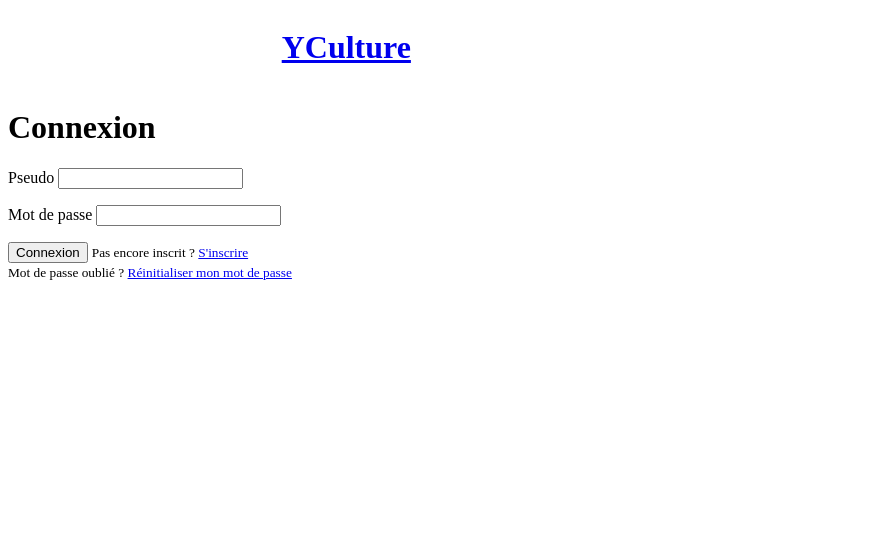
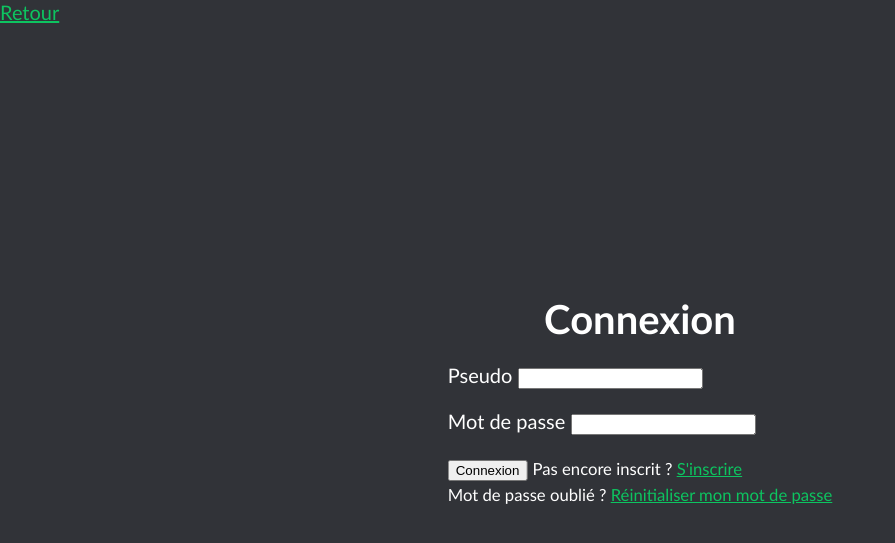
Before and after one commit to SulienP/projet_b2_dev, a Django app: page /login/ in a window 1280 px wide. Shown: the top 543 px of the page, without its empty margins (0-895 px from the left). Run offline with Django 5.2, Linux system fonts and the light colour scheme.

Commit message:
:lipstick: Update displaying of interface

```diff
--- /dev/null
+++ b/yculture/accounts/static/accounts/css/base.css
@@ -0,0 +1,9 @@
+.base {
+    position: fixed;
+    top: 50%;
+    left: 50%;
+    transform: translate(-50%, -50%);
+    display: flex;
+    flex-direction: column;
+    align-items: center;
+}
--- a/yculture/accounts/templates/accounts/login.html
+++ b/yculture/accounts/templates/accounts/login.html
@@ -1,12 +1,15 @@
 {% extends 'base.html' %}
 
-{% load static %}
 <title>{% block title %}Connexion - YCulture{% endblock %}</title>
-<link rel="stylesheet" href="{% static 'accounts/css/connexion.css' %}">
-<link rel="stylesheet" href="{% static 'css/global.css' %}">
 
 {% block content %}
-    <div class="connexion">
+    {% load static %}
+    <link rel="stylesheet" href="{% static 'accounts/css/base.css' %}">
+    <link rel="stylesheet" href="{% static 'accounts/css/login.css' %}">
+
+    <a href="{% url 'index' %}" aria-label="Retour" role="link">Retour</a>
+
+    <div class="base">
         <h1>Connexion</h1>
         <form method="POST" role="form">
             {% csrf_token %}
--- a/yculture/play/templates/play/play.html
+++ b/yculture/play/templates/play/play.html
@@ -3,6 +3,8 @@
 <title>{% block title %}Play - YCulture{% endblock %}</title>
 
 {% block content %}
+    <a href="{% url 'index' %}" aria-label="Retour" role="link">Retour</a>
+
     <div>
         <div id="timer">Temps restant : <span id="countdown"></span></div>
         <div id="chat">
--- a/yculture/yculture/static/css/global.css
+++ b/yculture/yculture/static/css/global.css
@@ -1,3 +1,37 @@
+:root {
+    --background-color: #313338;
+    --action-color: #0DC460;
+}
+
+body {
+    background-color: var(--background-color);
+    color: white;
+    font-family: 'Gill Sans', 'Gill Sans MT', 'Calibri', 'Trebuchet MS', sans-serif;
+    font-size: 1.25em;
+    margin: 0;
+    padding: 0;
+}
+
+a {
+    color: var(--action-color);
+    font-family: 'Gill Sans', 'Gill Sans MT', 'Calibri', 'Trebuchet MS', sans-serif;
+    margin: 0;
+    padding: 0;
+}
+
+h1, h2, h3, h4, h5, h6 {
+    font-family: 'Gill Sans', 'Gill Sans MT', 'Calibri', 'Trebuchet MS', sans-serif;
+    margin: 0;
+    padding: 0;
+}
+
+ul {
+    display: flex;
+    list-style-type: none;
+    margin: 0;
+    padding: 0;
+}
+
 .navbar {
     display: flex;
     justify-content: space-around;
--- a/yculture/yculture/templates/base.html
+++ b/yculture/yculture/templates/base.html
@@ -1,25 +1,13 @@
-{% load static %}
 <!DOCTYPE html>
 <html lang="fr">
     <head>
         <meta charset="UTF-8">
         <meta name="viewport" content="width=device-width, initial-scale=1.0">
-        <link rel="stylesheet" href="{% static 'css/global.css' %}">
         <title>{% block title %}YCulture{% endblock %}</title>
+        {% load static %}
+        <link rel="stylesheet" type="text/css" href="{% static 'css/global.css' %}">
     </head>
     <body>
-        <div class="navbar">
-            <h1><a href="{% url 'index' %}" aria-label="Accueil" role="link">YCulture</a></h1>
-            <ul>
-                {% if user.is_authenticated %}
-                    <li>{{ user.username }}</li>
-                    <li><a href="{% url 'logout' %}" aria-label="Déconnexion" role="link">Déconnexion</a></li>
-                {% elif request.path == '/' %}
-                    <li><a href="{% url 'login' %}" aria-label="Connexion" role="link">Connexion</a></li>
-                    <li><a href="{% url 'signup' %}" aria-label="Inscription" role="link">S'inscrire</a></li>
-                {% endif %}
-            </ul>
-        </div>
         {% block content %}
         {% endblock %}
     </body>
--- a/yculture/yculture/templates/registration/password_reset_confirm.html
+++ b/yculture/yculture/templates/registration/password_reset_confirm.html
@@ -3,6 +3,10 @@
 <title>{% block title %}Confirmation de réinitialisation de mot de passe - YCulture{% endblock %}</title>
 
 {% block content %}
+    {% load static %}
+    <link rel="stylesheet" type="text/css" href="{% static 'css/registration.css' %}">
+
+    <div class="base">
         {% if validlink %}
         <h2>Réinitialiser le mot de passe</h2>
         <p>Veuillez saisir un nouveau mot de passe :</p>
@@ -38,4 +42,5 @@
             <h2>Echec de réinitialisation du mot de passe</h2>
             <p>Le lien de réinitialisation de mot de passe est invalide. Veuillez réessayer.</p>
         {% endif %}
+    </div>
 {% endblock %}
--- a/yculture/yculture/urls.py
+++ b/yculture/yculture/urls.py
@@ -1,6 +1,6 @@
 from django.contrib import admin
 from django.contrib.auth import views as auth_views
-from django.urls import include, path
+from django.urls import path
 from home.views import index
 from accounts.views import signup, logout_user, login_user
 from play.views import play
```
Also changed, not shown: yculture/accounts/static/accounts/css/connexion.css (deleted, +0 -11 lines), yculture/accounts/templates/accounts/signup.html (+9 -1 lines), yculture/home/static/home/css/index.css (+0 -34 lines), yculture/home/templates/home/index.html (+18 -4 lines), yculture/yculture/settings.py (+1 -10 lines), yculture/yculture/static/css/registration.css (added, +9 -0 lines), yculture/yculture/templates/registration/password_reset.html (+7 -0 lines), yculture/yculture/templates/registration/password_reset_complete.html (+8 -3 lines), yculture/yculture/templates/registration/password_reset_done.html (+8 -2 lines), yculture/accounts/static/accounts/css/login.css (added), yculture/accounts/static/accounts/css/signup.css (added), yculture/db.sqlite3. Lines whose indentation alone changed are shown as unchanged.
